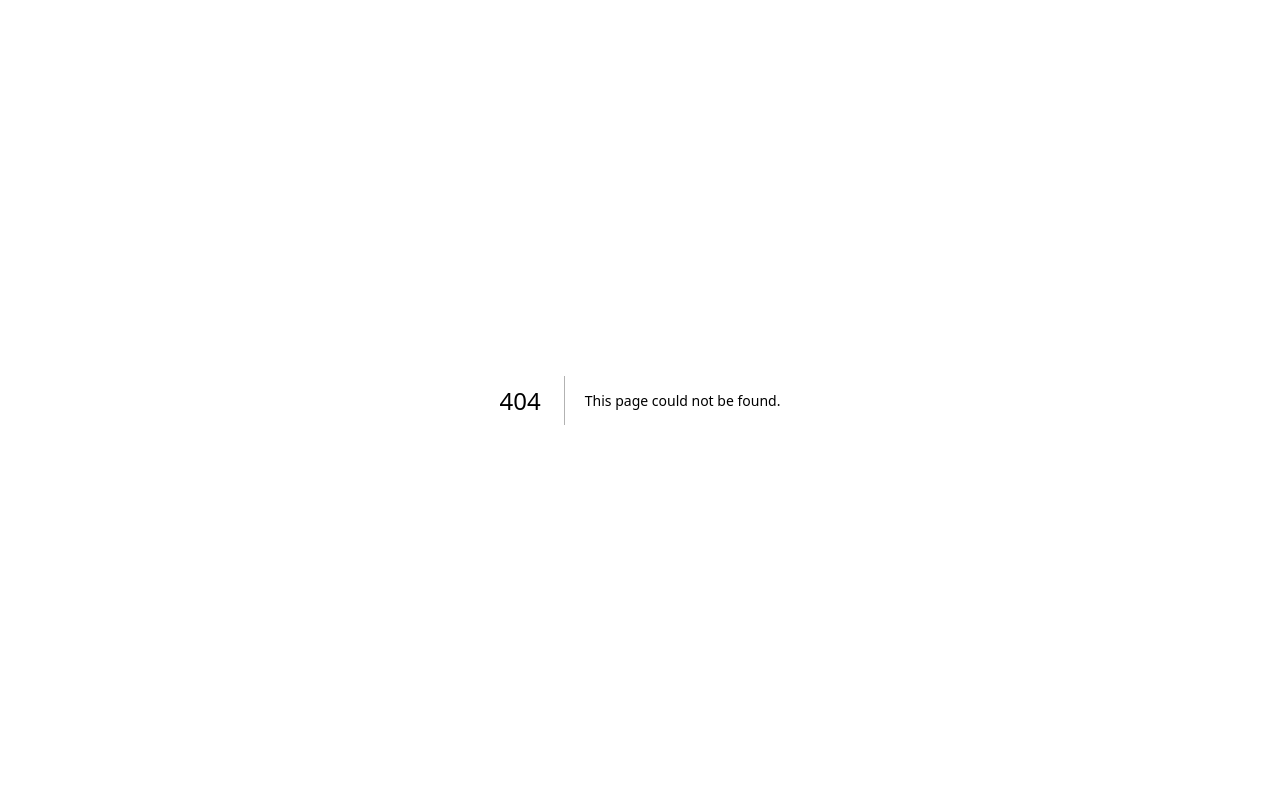
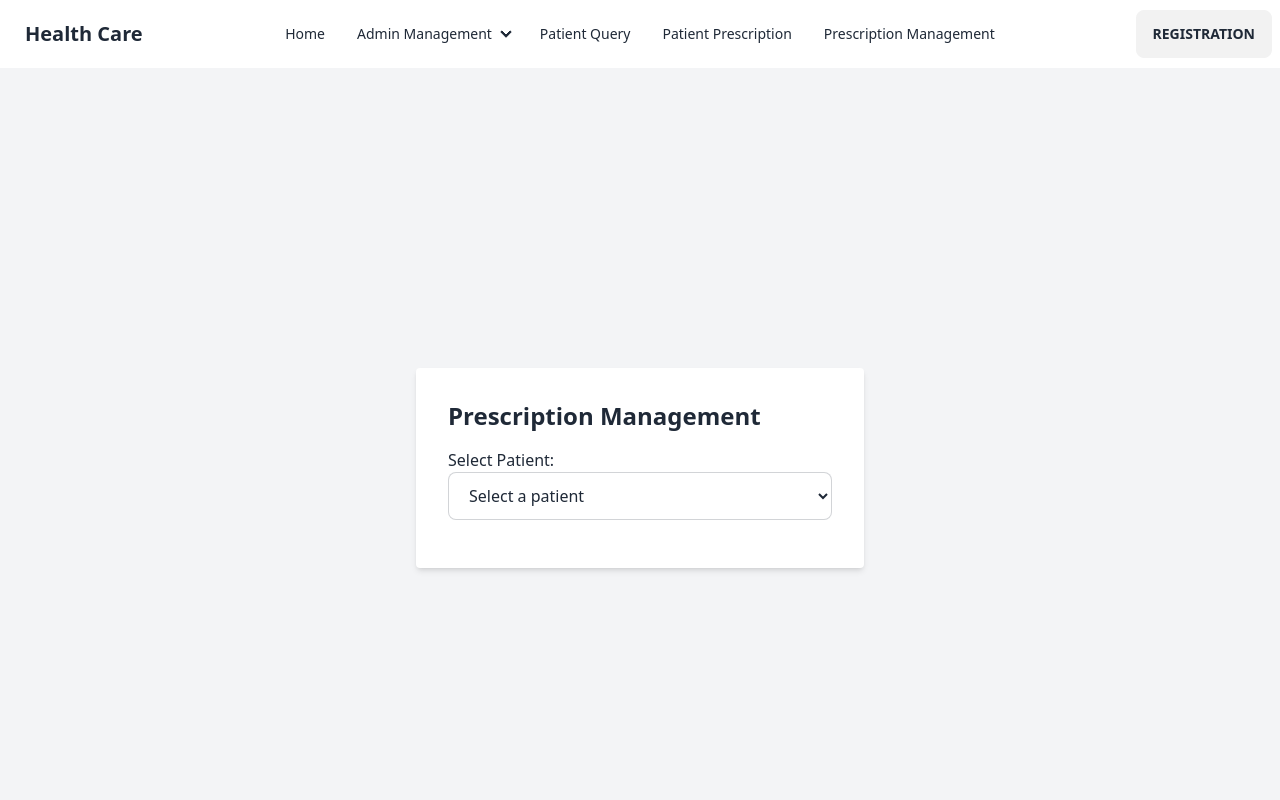
Before and after one commit to JOY-JB/patients-support-system, a Next.js app: page /prescription-management in a window 1280 px wide. Before the commit this address had no page. Shown: the top 800 px of the page. Built offline with nearby package versions, Linux system fonts and the light colour scheme.

Commit message:
prescription management added

```diff
--- a/src/components/Common/Header.js
+++ b/src/components/Common/Header.js
@@ -58,23 +58,25 @@ const Header = () => {
           </li>
           <li tabIndex={0}>
             <details>
-              <summary>Patient</summary>
+              <summary>Admin Management</summary>
               <ul className="p-2 min-w-max bg-indigo-50">
                 <li>
-                  <Link href={"/primary-questions"}>Primary Questions</Link>
-                </li>
-                <li>
-                  <Link href={"/primary-questions"}>Primary Questions</Link>
+                  <Link href={"/primary-questions"}>doctor management</Link>
                 </li>
               </ul>
             </details>
           </li>
           <li>
-            <a>Doctor</a>
+            <Link href={"/primary-questions"}>Patient Query</Link>
           </li>
-          {/* <li>
-            <a>Patient</a>
-          </li> */}
+          <li>
+            <Link href={"/primary-"}>Patient Prescription</Link>
+          </li>
+          <li>
+            <Link href={"/prescription-management"}>
+              Prescription Management
+            </Link>
+          </li>
         </ul>
       </div>
       <div className="navbar-end">
--- /dev/null
+++ b/src/pages/prescription-management.js
@@ -0,0 +1,102 @@
+import RootLayout from "@/components/Layouts/RootLayout";
+import { useState } from "react";
+
+const PrescriptionManagementPage = () => {
+  const [selectedPatient, setSelectedPatient] = useState(null);
+  const [prescription, setPrescription] = useState("");
+
+  const patients = [
+    {
+      id: 1,
+      name: "Patient 1",
+      age: 30,
+      phoneNumber: "1234567890",
+      address: "Address 1",
+      previousIssues: ["Anxiety", "Insomnia"],
+      currentIssues: "Depression",
+      sleepMode: "Trouble falling asleep",
+      depression: ["Loss of interest", "Low energy"],
+      ocd: ["Compulsive behavior"],
+    },
+    // Add more patients
+  ];
+
+  const handlePatientChange = (e) => {
+    const patientId = parseInt(e.target.value);
+    const selected = patients.find((patient) => patient.id === patientId);
+    setSelectedPatient(selected);
+  };
+
+  const handlePrescriptionChange = (e) => {
+    setPrescription(e.target.value);
+  };
+
+  const handlePrescribe = () => {
+    // Here you can save the prescription data to a database or perform other actions
+    // For now, let's log the prescription
+    console.log(`Prescription for ${selectedPatient.name}: ${prescription}`);
+  };
+
+  return (
+    <div className="flex justify-center items-center min-h-screen bg-gray-100">
+      <div className="bg-white p-8 rounded shadow-md w-full sm:max-w-md">
+        <h1 className="text-2xl font-bold mb-4">Prescription Management</h1>
+        <label className="block mb-4">
+          Select Patient:
+          <select
+            name="patient"
+            onChange={handlePatientChange}
+            className="input input-bordered w-full"
+          >
+            <option value="">Select a patient</option>
+            {patients.map((patient) => (
+              <option key={patient.id} value={patient.id}>
+                {patient.name}
+              </option>
+            ))}
+          </select>
+        </label>
+        {selectedPatient && (
+          <>
+            <div className="mb-4">
+              <h2 className="text-lg font-semibold">Patient Information</h2>
+              <p>Name: {selectedPatient.name}</p>
+              <p>Age: {selectedPatient.age}</p>
+              <p>Phone Number: {selectedPatient.phoneNumber}</p>
+              <p>Address: {selectedPatient.address}</p>
+              <p>
+                Previous Issues: {selectedPatient.previousIssues.join(", ")}
+              </p>
+              <p>Current Issues: {selectedPatient.currentIssues}</p>
+              <p>Sleep Mode: {selectedPatient.sleepMode}</p>
+              <p>Depression: {selectedPatient.depression.join(", ")}</p>
+              <p>OCD: {selectedPatient.ocd.join(", ")}</p>
+            </div>
+            <label className="block mb-4">
+              Write Prescription:
+              <textarea
+                name="prescription"
+                value={prescription}
+                onChange={handlePrescriptionChange}
+                className="input input-bordered w-full"
+                rows="5"
+              />
+            </label>
+            <button
+              onClick={handlePrescribe}
+              className="btn btn-primary w-full"
+            >
+              Prescribe
+            </button>
+          </>
+        )}
+      </div>
+    </div>
+  );
+};
+
+export default PrescriptionManagementPage;
+
+PrescriptionManagementPage.getLayout = function getLayout(page) {
+  return <RootLayout>{page}</RootLayout>;
+};
```
